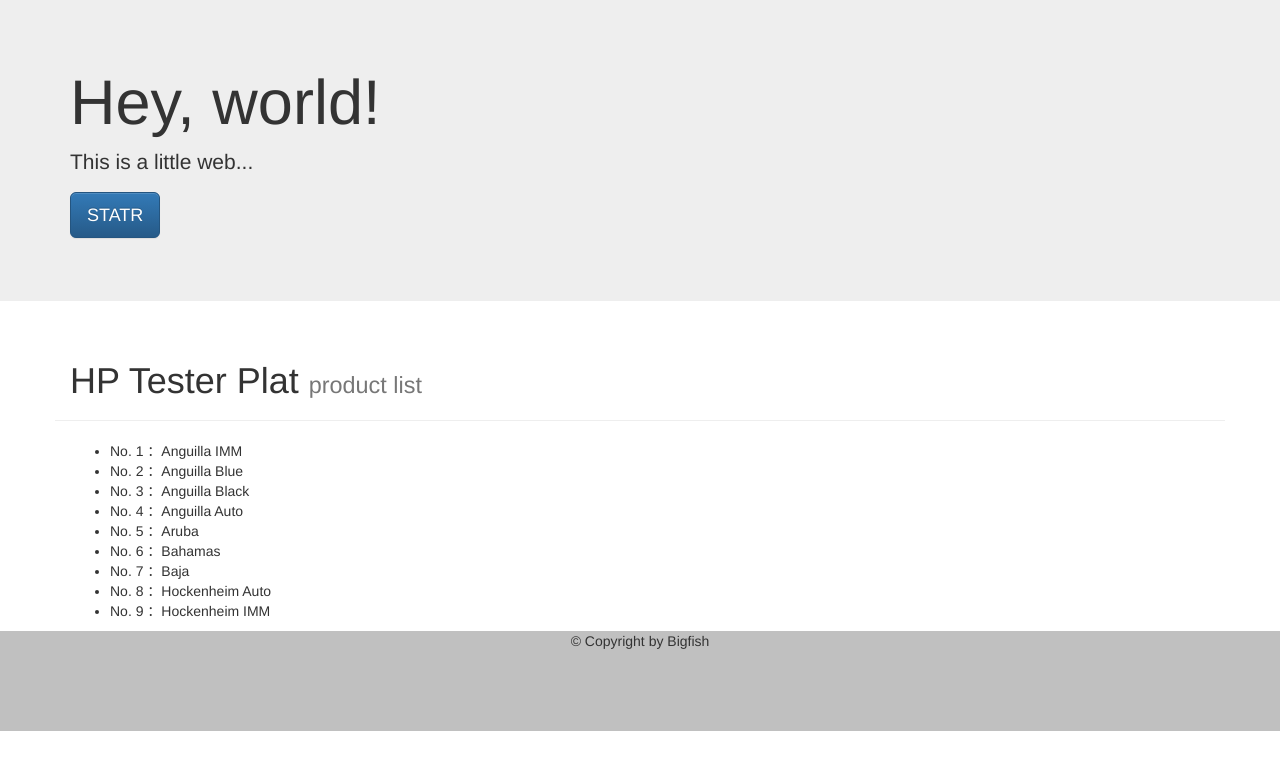
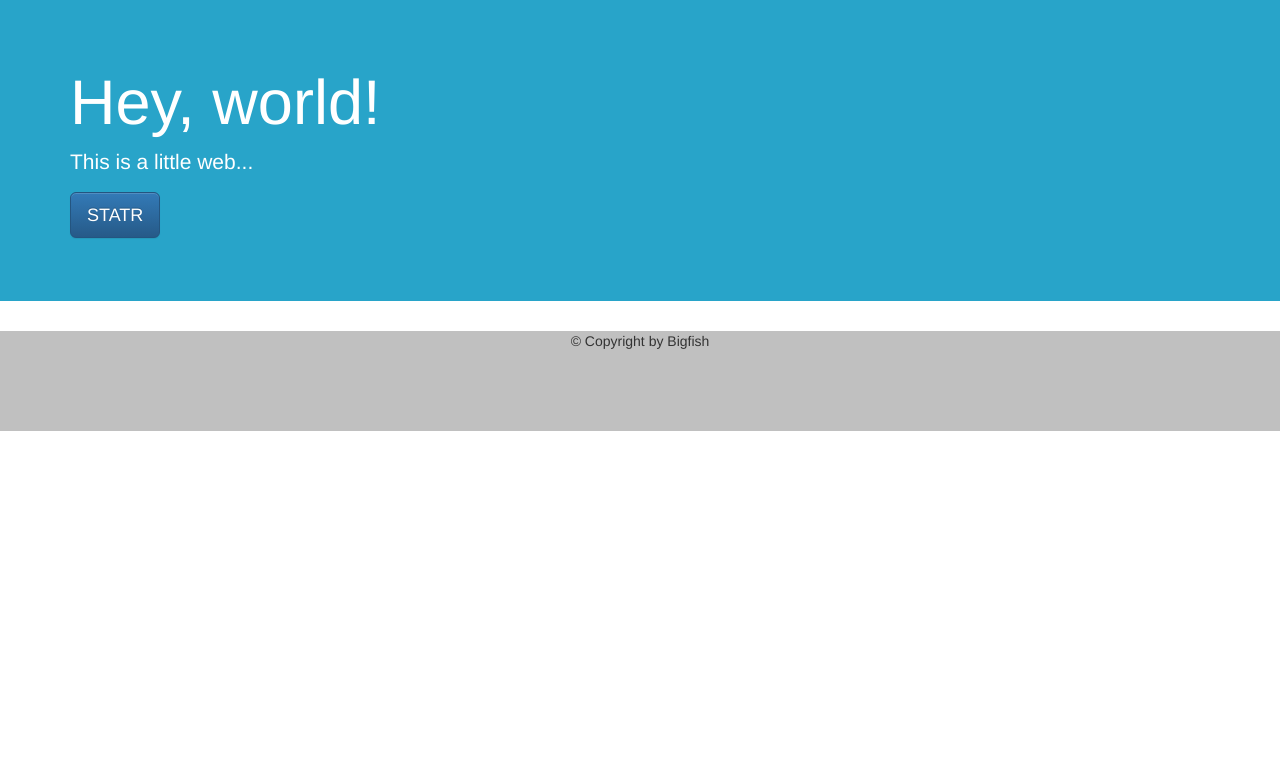
Before and after one commit to 9c7c/mSystem, a plain HTML site: page index.html in a window 1280 px wide. Drawn offline with Linux system fonts and the light colour scheme.

Commit message:
20160614203200

```diff
--- a/css/style.css
+++ b/css/style.css
@@ -4,3 +4,8 @@ footer{
 	background-color: #C0C0C0;
 	min-height: 100px;
 }
+
+.topShow{
+	background-color:#28A4C9;
+	color:#FFFFFF;
+}
--- a/index.html
+++ b/index.html
@@ -35,7 +35,7 @@
 <body>
   <div>
     <header>
-      <div class="jumbotron">
+      <div class="jumbotron topShow">
       	<div class="container">
 		  <h1>Hey, world!</h1>
 		  <p>This is a little web...</p>
@@ -45,7 +45,7 @@
     </header>
 
 	<!-- display products list here -->
-    <div id="productList"></div>
+    <div id="productList" style="display: none"></div>
     <script id="test" type="text/html">
     <div>
       <div class="page-header container">
--- a/js/jquery.js
+++ b/js/jquery.js
@@ -1,3 +1,6 @@
 /**
  * @author Bigfish
  */
+$(document).ready(function(){
+
+})
```
